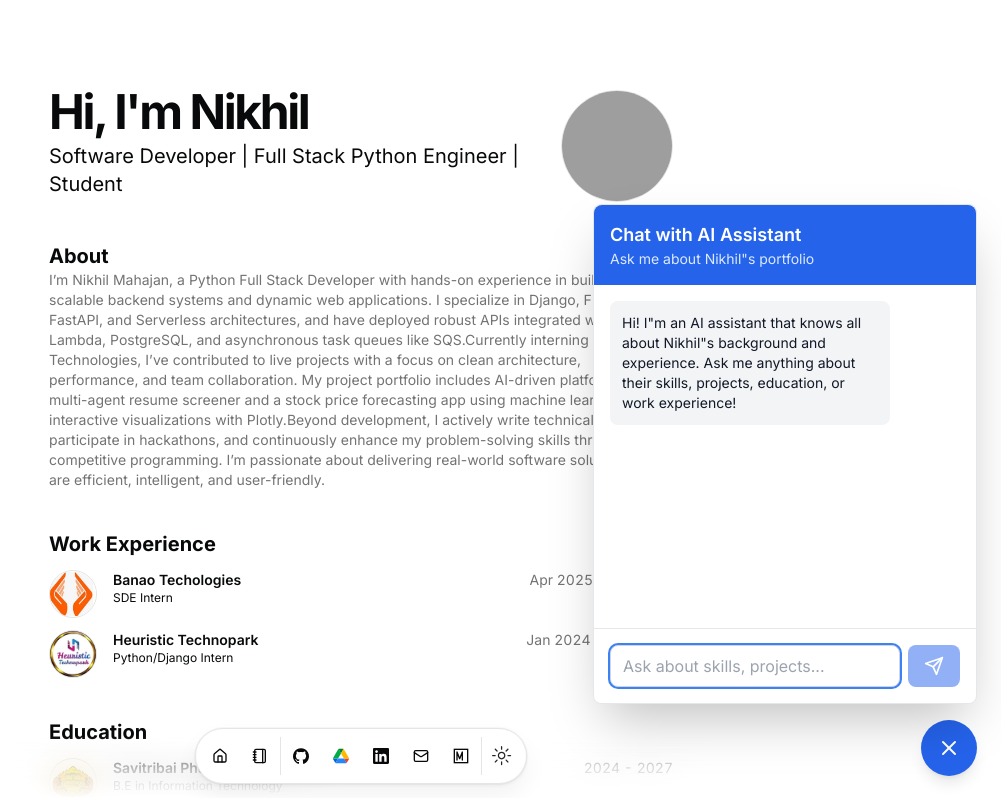
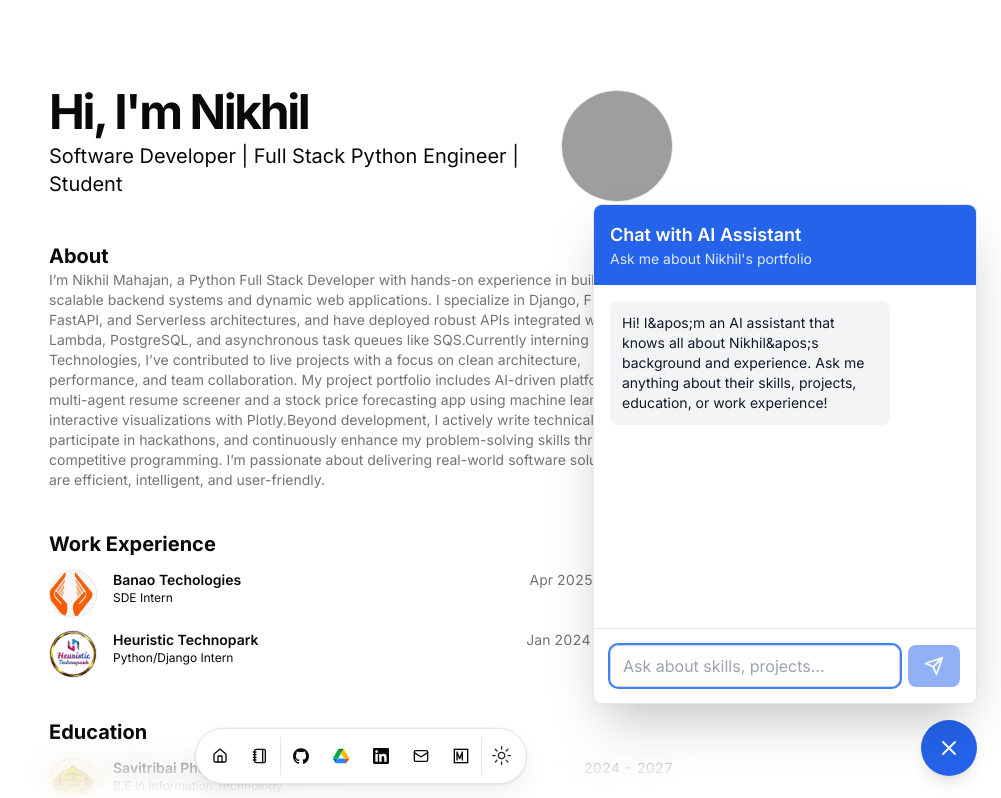
Before and after one commit to NikhilMahajn/Nikhil-portfolio, a Next.js app: page / in a window 1280 px wide. Shown: the top 798 px of the page, without its empty margins (279-1280 px from the left). Built offline with nearby package versions, Linux system fonts and the light colour scheme; grey boxes are pictures that could not be loaded.

Commit message:
updates in chatbot

```diff
--- a/src/components/chatbot.tsx
+++ b/src/components/chatbot.tsx
@@ -13,7 +13,7 @@ const PortfolioChatbot = () => {
   const [messages, setMessages] = useState([
     {
       role: "assistant",
-      content: `Hi! I"m an AI assistant that knows all about ${DATA.name.split(" ")[0]}"s background and experience. Ask me anything about their skills, projects, education, or work experience!`
+      content: `Hi! I&apos;m an AI assistant that knows all about ${DATA.name.split(" ")[0]}&apos;s background and experience. Ask me anything about their skills, projects, education, or work experience!`
     }
   ]);
   const [input, setInput] = useState("");
@@ -45,7 +45,7 @@ const PortfolioChatbot = () => {
   }, [isOpen]);
 
   const createSystemPrompt = () => {
-    return `You are a helpful AI assistant for ${DATA.name}"s portfolio website. Your role is to answer questions about their background, skills, experience, and projects based on the following information:
+    return `You are a helpful AI assistant for ${DATA.name}&apos;s portfolio website. Your role is to answer questions about their background, skills, experience, and projects based on the following information:
 
 NAME: ${DATA.name}
 DESCRIPTION: ${DATA.description}
@@ -69,10 +69,10 @@ LinkedIn: ${DATA.contact.social.LinkedIn.url}
 Guidelines:
 - Be friendly, professional, and concise
 - Only answer based on the information provided above
-- If asked about something not in the data, politely say you don"t have that information
+- If asked about something not in the data, politely say you don&apos;t have that information
 - Encourage visitors to reach out via LinkedIn or email for more details
 - Keep responses under 150 words unless more detail is specifically requested
-- Use a conversational tone that reflects ${DATA.name.split(" ")[0]}"s professional personality`;
+- Use a conversational tone that reflects ${DATA.name.split(" ")[0]}&apos;s professional personality`;
   };
 
   const sendMessage = async () => {
@@ -155,7 +155,7 @@ Guidelines:
           {/* Header */}
           <div className="bg-blue-600 text-white p-4 rounded-t-lg">
             <h3 className="font-semibold text-lg">Chat with AI Assistant</h3>
-            <p className="text-sm text-blue-100">Ask me about {DATA.name.split(" ")[0]}"s portfolio</p>
+            <p className="text-sm text-blue-100">Ask me about {DATA.name.split(" ")[0]}&apos;s portfolio</p>
           </div>
 
           {/* Messages */}
```
